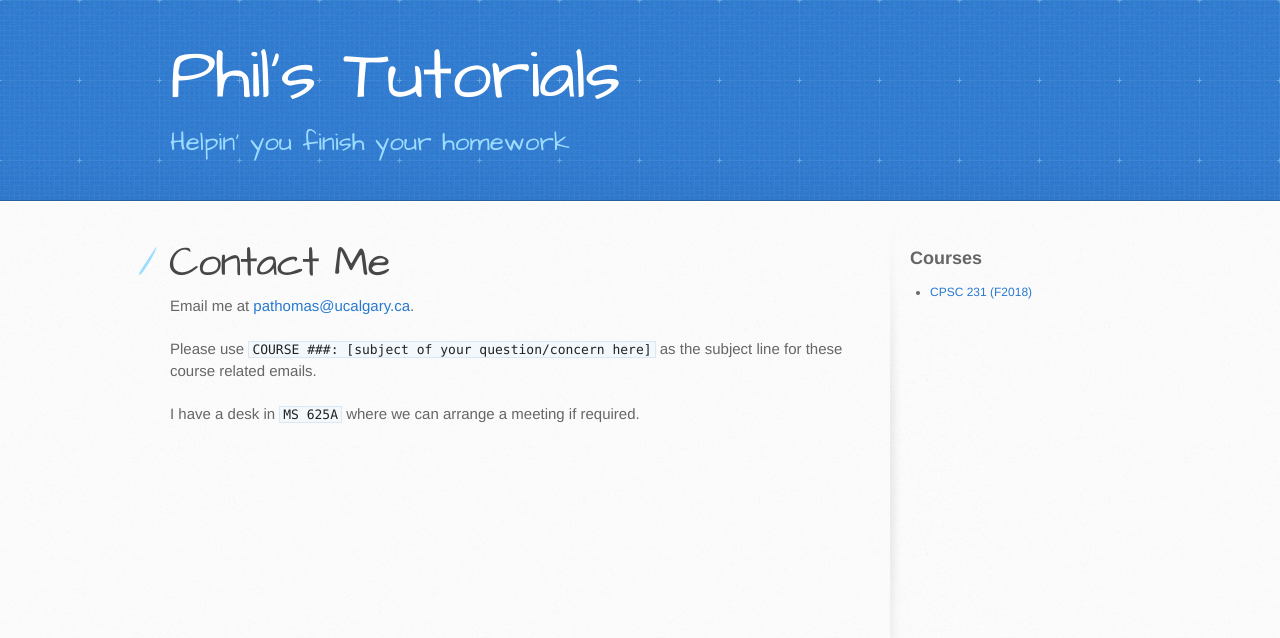
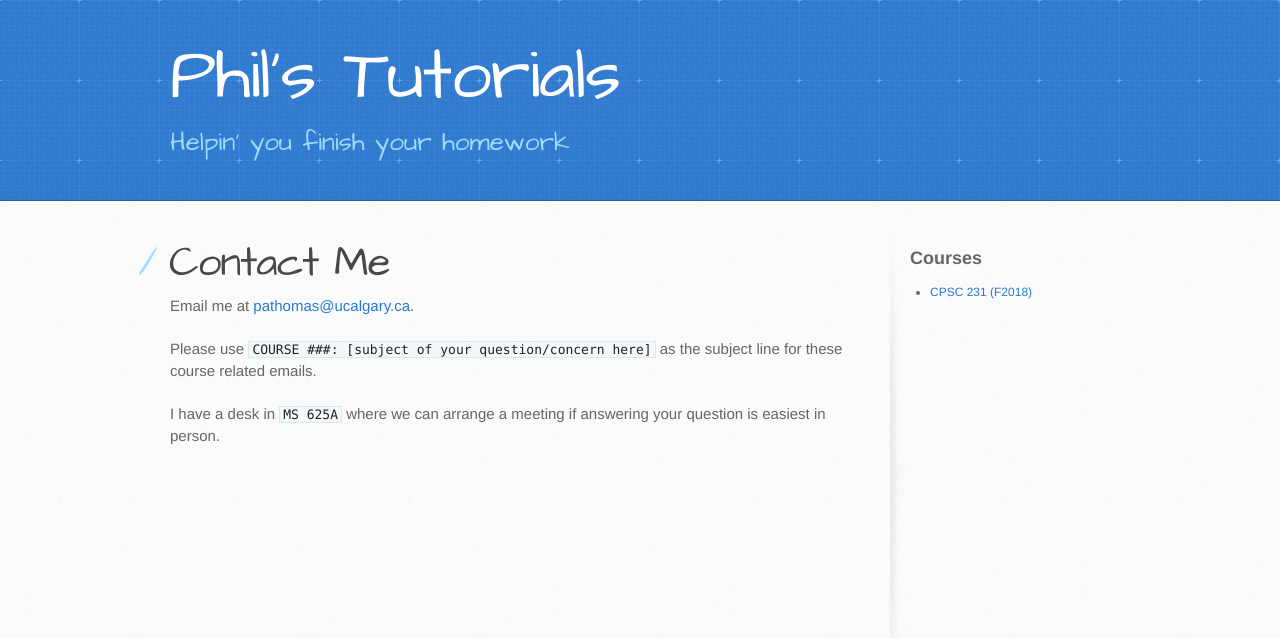
Before and after one commit to philstutorials/philstutorials.github.io, a Jekyll site: the page built from index.md, in a window 1280 px wide. Shown: the top 638 px of the page. Built offline with Jekyll 4.4.1, drawn with Linux system fonts in a browser that asks for light colours; our own code applies the rules of GitHub Pages for plain Markdown files.

Commit message:
Update index.md

```diff
--- a/index.md
+++ b/index.md
@@ -7,4 +7,4 @@ Email me at [pathomas@ucalgary.ca](mailto:pathomas@ucalgay.ca?subject=COURSE%20#
 
 Please use `COURSE ###: [subject of your question/concern here]` as the subject line for these course related emails.
 
-I have a desk in `MS 625A` where we can arrange a meeting if required.
+I have a desk in `MS 625A` where we can arrange a meeting if answering your question is easiest in person.
```
